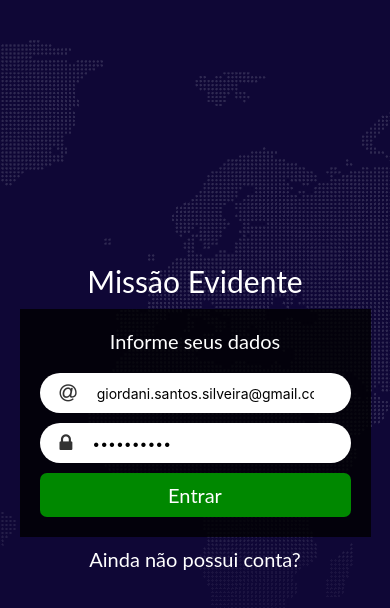
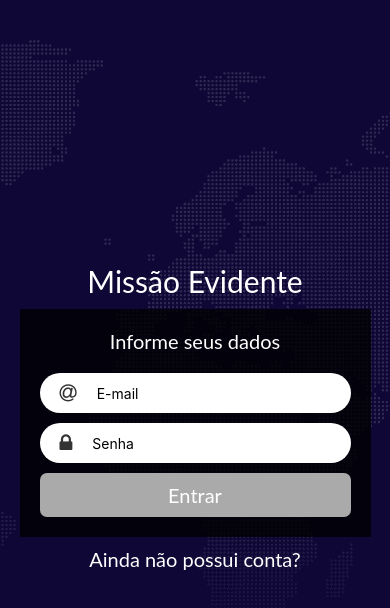
Before and after one commit to GiordaniSantos/missao-evidente-app, a React Native app: screen /Dashboard in a window 390 px wide. Shown: the top 608 px of the page. Built offline with nearby package versions, Linux system fonts and the light colour scheme.

Commit message:
pequenos ajustes

```diff
--- a/src/pages/Dashboard/index.js
+++ b/src/pages/Dashboard/index.js
@@ -106,7 +106,7 @@ export default class Dashboard extends Component {
                             <Text style={styles.subtitle}>{today}</Text>
                         </View>
                         <View style={styles.iconBar}>
-                            <View style={{alignItems: 'flex-end', marginBottom: 8}}>
+                            <View style={{alignItems: 'flex-end', marginBottom: 12}}>
                                 <TouchableOpacity onPress={() => this.loadRelatorios(this.state.mes)} activeOpacity={0.7}>
                                     <IconRefresh name={'refresh'} color={'#585b58'} size={16} />
                                 </TouchableOpacity>
@@ -356,7 +356,7 @@ const styles = StyleSheet.create({
         margin: 10,
         borderLeftColor: '#1cc88a',
         borderLeftWidth: 4,
-        width: '44%',
+        width: '44.7%',
         borderRadius: 5,
 
     },
@@ -370,7 +370,7 @@ const styles = StyleSheet.create({
         borderWidth: 1,
         margin: 10,
         borderLeftColor: '#e3e6f0',
-        width: '93%',
+        width: '93.9%',
         borderRadius: 5,
     },
     cardBody:{
@@ -428,7 +428,7 @@ const styles = StyleSheet.create({
     iconBar: {
         height: 100,
         width: 150,
-        marginTop: Platform.OS === 'ios' ? 40 : 10,
+        marginTop: Platform.OS === 'ios' ? 40 : 15,
         marginRight: 20,
     },
 })
--- a/src/pages/SignIn/index.js
+++ b/src/pages/SignIn/index.js
@@ -11,8 +11,8 @@ import { showError, showSuccess } from '../../Common'
 
 const initialState = {
     name: '',
-    email: 'giordani.santos.silveira@gmail.com',
-    password: 'Dani@war13',
+    email: '',
+    password: '',
     confirmPassword: '',
     telaCriacao: false,
     user: {}
--- a/src/routes/app.routes.js
+++ b/src/routes/app.routes.js
@@ -10,7 +10,7 @@ import VisitaHospital from '../pages/VisitaHospital';
 import VisitaEscola from '../pages/VisitaEscola';
 import Dashboard from '../pages/Dashboard';
 import { AuthContext } from '../contexts/auth';
-import { Text, View, StyleSheet, Button } from 'react-native';
+import { Text, View, StyleSheet, Button, StatusBar } from 'react-native';
 import Icon from 'react-native-vector-icons/FontAwesome5'
 import CommonStyles from '../CommonStyles';
 import Modal from "react-native-modal";
@@ -23,6 +23,7 @@ function CustomDrawerContent(props) {
   context = useContext(AuthContext);
   return (
     <DrawerContentScrollView {...props}>
+      <StatusBar backgroundColor="rgb(106, 105, 110)"/>
       <View style={styles.container}>
         <View style={styles.userArea}>
           {/*<Image  styles={styles.user} />*/}
--- a/src/services/api.js
+++ b/src/services/api.js
@@ -1,10 +1,10 @@
 import { Platform } from 'react-native'
 import axios from 'axios'
 
-const url = Platform.OS === 'ios' ? 'http://localhost:8000/api' : 'http://10.0.2.2:8000/api'
+//const url = Platform.OS === 'ios' ? 'http://localhost:8000/api' : 'http://10.0.2.2:8000/api'
 
 const api = axios.create({
-    baseURL: url,
+    baseURL: 'https://missaoevidente.com.br/api',
 })
 
 export default api;
```
